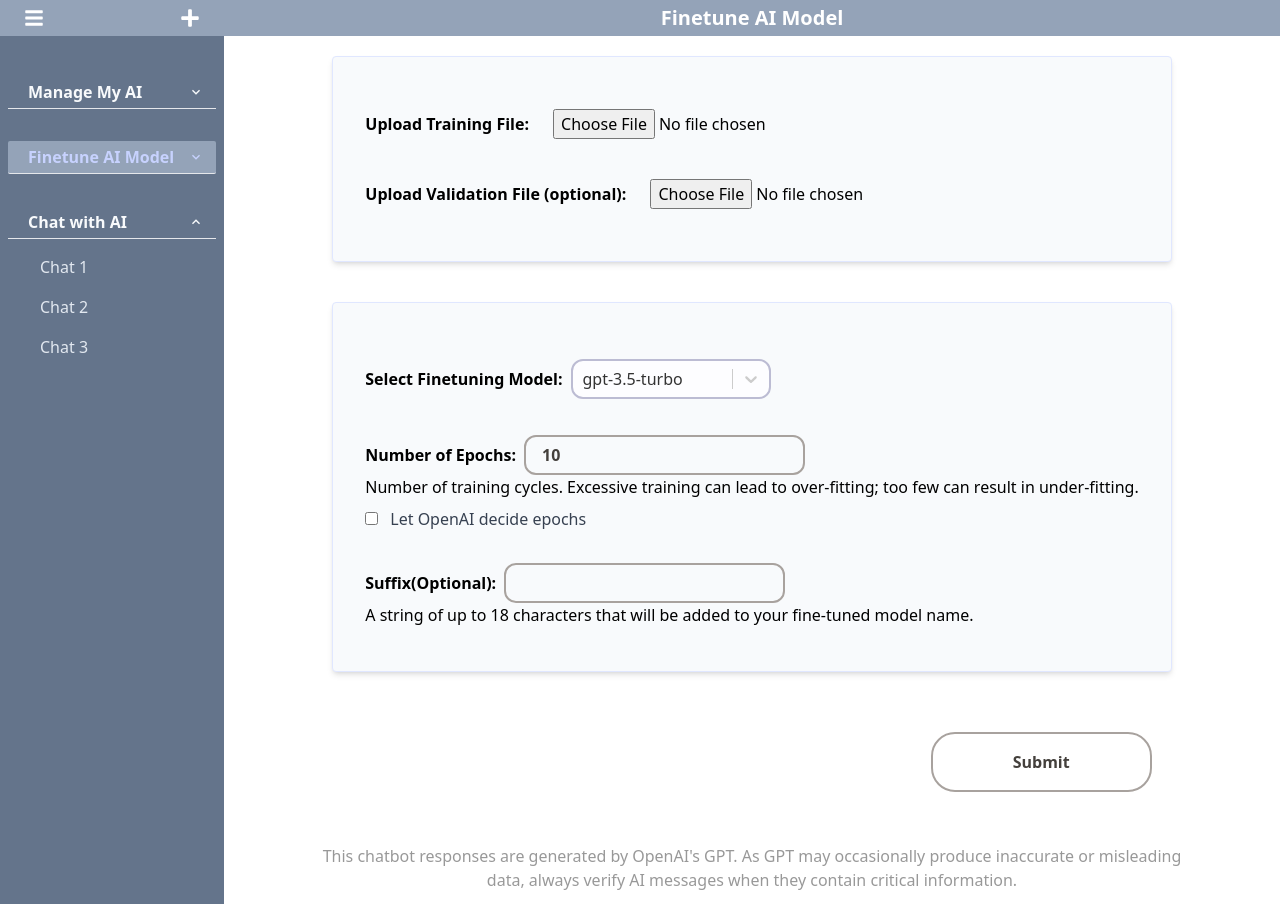
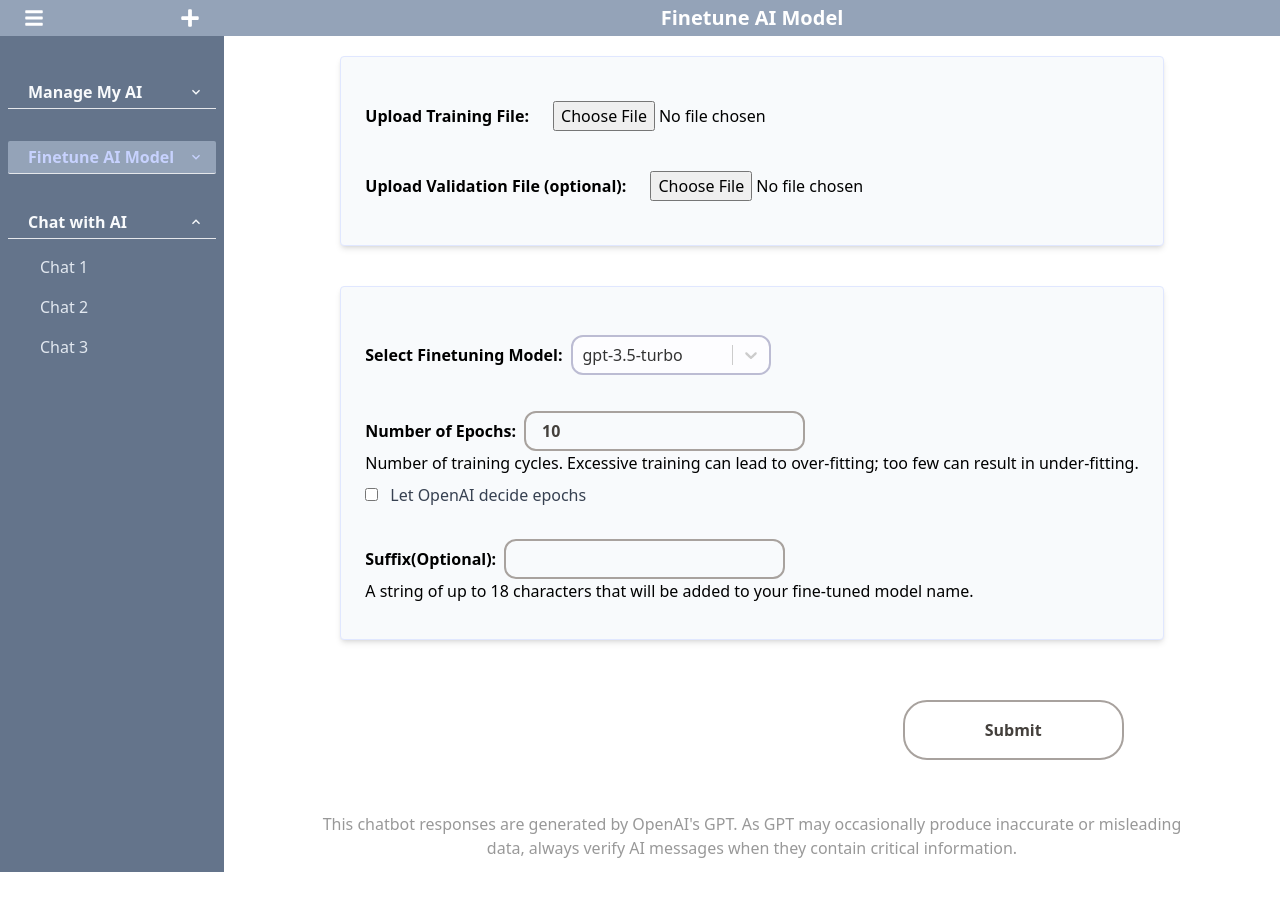
Before and after one commit to vunt199802/Smartchat-RAG, a Next.js app: page /finetunemodel in a window 1280 px wide. After the commit the page ends 872 px from the top, so only its background shows below. Built offline with nearby package versions, Linux system fonts and the light colour scheme.

Commit message:
Adjust layout of other two pages for responsive design

```diff
--- a/src/components/FieldSet.tsx
+++ b/src/components/FieldSet.tsx
@@ -8,7 +8,7 @@ const FieldSet: FC <FieldSetProp>
  = ({ children }) => {
 
   return (
-    <div className="flex flex-col my-5 p-8 bg-slate-50  border border-indigo-100 shadow-md rounded">
+    <div className="flex flex-col my-5 p-6 bg-slate-50 border border-indigo-100 shadow-md rounded">
       {children}
     </div>
   )
--- a/src/components/Header.tsx
+++ b/src/components/Header.tsx
@@ -3,11 +3,11 @@ import { FaBars, FaPlus } from 'react-icons/fa'
 import { useRouter } from 'next/router'
 
 interface HeaderProps {
-  setIsSidebarOpen: (isSideBarOpen:boolean) => void
+  setIsSidebarOpen: (isSideBarOpen: boolean) => void
   isSidebarOpen: boolean
  }
 
-const TopMenu : FC<HeaderProps> = ({  isSidebarOpen, setIsSidebarOpen }) => {
+const Header : FC<HeaderProps> = ({ isSidebarOpen, setIsSidebarOpen }) => {
   const router = useRouter();
   const pathName =router.pathname
 
@@ -44,4 +44,4 @@ const TopMenu : FC<HeaderProps> = ({  isSidebarOpen, setIsSidebarOpen }) => {
   )
 }
 
-export default TopMenu
+export default Header
--- a/src/components/Layout.tsx
+++ b/src/components/Layout.tsx
@@ -25,17 +25,17 @@ const checkIsMobile = () => {
       window.removeEventListener('resize', checkIsMobile)
     }
   }, [])
-console.log("isMobile", isMobile)
 
   return (
-    <div className='flex flex-col w-screen h-screen' >
+    <div className='flex flex-col h-screen' >
       <Header
         isSidebarOpen={isSidebarOpen}
         setIsSidebarOpen={setIsSidebarOpen}
       />
       <div className="flex flex-row">
         {
-        isMobile && isSidebarOpen  && <Sidebar isSidebarOpen={isSidebarOpen}/>}
+        isMobile && isSidebarOpen  &&
+        <Sidebar isSidebarOpen={isSidebarOpen}/>}
         {isMobile && !isSidebarOpen &&
          <main className ="w-full lg:w-70vw ">
             {children}
@@ -44,7 +44,7 @@ console.log("isMobile", isMobile)
           { !isMobile && isSidebarOpen &&
           <>
             <Sidebar isSidebarOpen={isSidebarOpen}/>
-            <main className ="w-full lg:w-70vw mx-auto">
+            <main className ="w-full sm:w-90vw lg:w-70vw justify-center items-center mx-auto">
               {children}
               <Footer />
             </main>
--- a/src/components/Sidebar.tsx
+++ b/src/components/Sidebar.tsx
@@ -4,7 +4,7 @@ import MenuItem from './MenuItem'
 const Sidebar : FC<{isSidebarOpen: boolean}>= () => {
 
   return (
-    <div className="bg-slate-500 text-slate-50 h-full w-full xs-56 md:w-72 lg:w-56 xl:w-56">
+    <div className="bg-slate-500 text-slate-50 h-full w-full xs:w-60 sm:w-80 md:w-72 lg:w-56 xl:w-56">
        <ul className="px-2  py-5 ">
           <MenuItem
             title="Manage My AI"
--- a/src/pages/finetunemodel.tsx
+++ b/src/pages/finetunemodel.tsx
@@ -174,7 +174,7 @@ const FinetuneModel: FC = () => {
   }, [isChecked, setSelectedInput])
 
   return (
-    <div className="flex flex-col items-center w-full">
+    <div className="flex flex-col items-center justify-center mx-auto">
       <form className="flex flex-col justify-start">
         <FieldSet>
         <div className="flex justify-start my-3">
@@ -294,7 +294,7 @@ const FinetuneModel: FC = () => {
           }
         </FieldSet>
 
-        <div className="flex justify-end my-10">
+        <div className="flex justify-end my-10 mr-5">
           <button
             type="submit"
             className=  {`bg-transparent hover:bg-slate-500 text-stone-700 font-semibold mr-5 py-4 px-20 border-2 border-stone-400 hover:border-transparent rounded-3xl focus:border-blue-500 focus:outline-none ${isLoading ? 'opacity-50 cursor-not-allowed bg-gray-300' : 'hover:text-white'}`}
--- a/src/pages/managemyai.tsx
+++ b/src/pages/managemyai.tsx
@@ -2,6 +2,7 @@
 import { FC, MouseEvent, useState } from 'react'
 import { GetStaticProps } from 'next'
 import { ActionMeta} from 'react-select'
+import Link from 'next/link'
 
 import DropDownSelect from '@/src/components/DropdownSelect'
 import FieldSet from '@/src/components/FieldSet'
@@ -170,7 +171,7 @@ const UploadFilePage: FC<{namespaces : string[]}> = ({namespaces}) => {
   }
 
   return (
-    <div className="flex flex-col items-center w-full">
+    <div className="flex flex-col px-2 items-center justify-center mx-auto">
       <form className="flex flex-col h-60vh lg:h-40vh p-3 justify-between ">
       <FieldSet>
         <UploadFile
@@ -214,7 +215,7 @@ const UploadFilePage: FC<{namespaces : string[]}> = ({namespaces}) => {
         </div>
       </FieldSet>
       <FieldSet>
-        <div className="flex flex-col lg:flex-row justify-start">
+        <div className="flex flex-col justify-start ">
           <div className="lg:w-50 my-5">
             <label htmlFor="chunkSize" className="font-bold mr-2 py-1.5">
               Chunk Size:
@@ -253,8 +254,11 @@ const UploadFilePage: FC<{namespaces : string[]}> = ({namespaces}) => {
             label='Embedding Model:'
           />
         </div>
+        <span className="text-sm">
+        Are you dissatisfied with closed embedding models? Discover a variety of <a href="https://huggingface.co/spaces/mteb/leaderboard" className="text-blue-500">embedding models</a> on Hugging Face. You can host the model using <a href="github.com/linghong/smartchat-fastapi" className="text-blue-500"> SmartChat-FastAPI </a>, or submit finetune your model on <Link href='/finetunemodel' className="text-blue-500">Finetune AI model page.</Link>
+      </span>
       </FieldSet>
-      <div className="flex justify-end my-10">
+      <div className="flex justify-end my-10 mr-5">
         <button
           type="submit"
           className=  {`bg-transparent hover:bg-slate-500 text-stone-700 font-semibold mr-5 py-4 px-20 border-2 border-stone-400 hover:border-transparent rounded-3xl focus:border-blue-500 focus:outline-none ${isLoading ? 'opacity-50 cursor-not-allowed bg-gray-300' : 'hover:text-white'}`}
@@ -273,10 +277,7 @@ const UploadFilePage: FC<{namespaces : string[]}> = ({namespaces}) => {
           inputErrors={inputErrors}
         />
       </form>
-      <div className="flex flex-col h-40vh items-center justify-between">
-      Not happy about the closed embedding model, find an
-      <a href="https://huggingface.co/spaces/mteb/leaderboard" className="text-blue-500">  embedding models in hugging face</a>
-      </div> use <a href="github.com/linghong/smartchat-fastapi">SmartChat-FastAPI</a> to host or finetune an existing model for embedding
+      <div className="flex flex-col h-80vh items-center justify-between"></div>
     </div>
   )
 }
```
